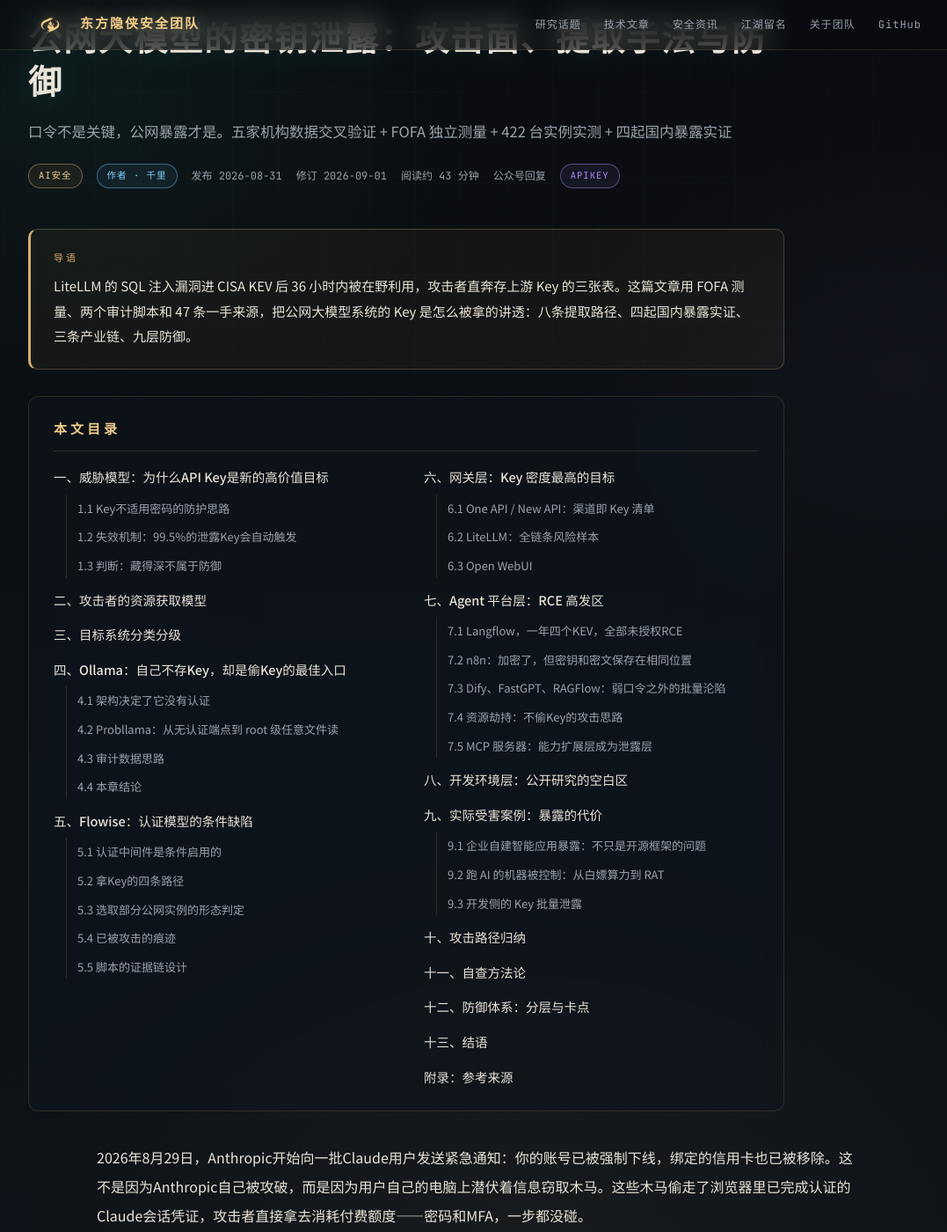
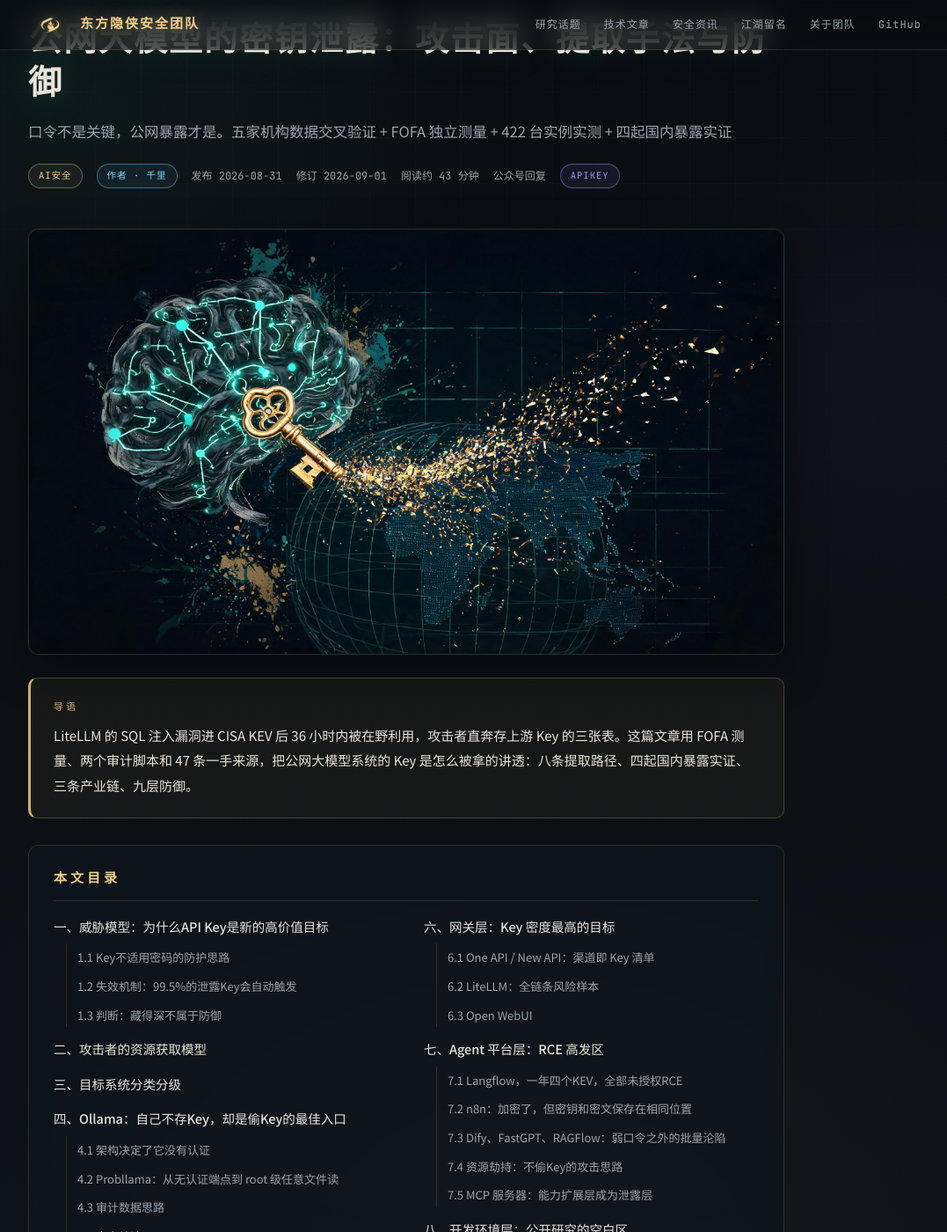
Before and after one commit to EastSword/EastSword.github.io, a Jekyll site: the page built from _articles/llm-api-key-leak.md, in a window 1280 px wide and 1400 px high, scrolled down 212 px. Shown: the whole window at 88% size, without its empty margins (100-1177 px from the left). Built offline with Jekyll 4.4.1, drawn with Linux system fonts in a browser that asks for light colours; comment, search, counter and statistics services are not loaded.

Commit message:
新增文章封面图：llm-api-key-leak 水墨赛博风封面，文章页挂载 + og:image 分享卡

```diff
--- a/_articles/llm-api-key-leak.md
+++ b/_articles/llm-api-key-leak.md
@@ -11,6 +11,7 @@
 author: "千里"
 tags: ["AI 安全", "云安全", "API Key", "检测工程"]
 keyword: APIKEY
+cover: /assets/images/llm-api-key-leak/cover.jpg
 toc:
   - id: ch01
     title: "一、威胁模型：为什么API Key是新的高价值目标"
--- a/_layouts/article.html
+++ b/_layouts/article.html
@@ -23,6 +23,12 @@
         {% endif %}
       </div>
     </div>
+
+    {% if page.cover %}
+    <figure class="article-cover">
+      <img src="{{ page.cover | relative_url }}" alt="{{ page.title | escape }} 封面">
+    </figure>
+    {% endif %}
 
     {% if page.abstract %}
     <div class="article-abstract">
--- a/_layouts/default.html
+++ b/_layouts/default.html
@@ -4,7 +4,17 @@
   <meta charset="UTF-8">
   <meta name="viewport" content="width=device-width, initial-scale=1.0">
   <title>{% if page.title %}{{ page.title }} · {{ site.title }}{% else %}{{ site.title }}{% endif %}</title>
-  <meta name="description" content="{{ site.description }}">
+  <meta name="description" content="{{ page.abstract | default: site.description | strip_newlines | truncate: 200 }}">
+  {% if page.cover %}
+  <meta property="og:type" content="article">
+  <meta property="og:title" content="{{ page.title | escape }}">
+  <meta property="og:description" content="{{ page.abstract | default: site.description | strip_newlines | truncate: 200 }}">
+  <meta property="og:image" content="{{ page.cover | absolute_url }}">
+  <meta name="twitter:card" content="summary_large_image">
+  <meta name="twitter:title" content="{{ page.title | escape }}">
+  <meta name="twitter:description" content="{{ page.abstract | default: site.description | strip_newlines | truncate: 200 }}">
+  <meta name="twitter:image" content="{{ page.cover | absolute_url }}">
+  {% endif %}
   <link rel="stylesheet" href="{{ '/assets/style.css' | relative_url }}">
   <link rel="icon" type="image/x-icon" href="{{ '/assets/favicon.ico' | relative_url }}">
 </head>
--- a/assets/style.css
+++ b/assets/style.css
@@ -1037,6 +1037,19 @@
 .article { padding: 40px 0 30px; }
 .article-hero { max-width: 860px; }
 .article-hero h1 { font-size: clamp(26px, 4vw, 38px); }
+.article-cover {
+  max-width: 860px;
+  margin: 26px 0 0;
+  border: 1px solid var(--line);
+  border-radius: 12px;
+  overflow: hidden;
+  box-shadow: 0 18px 48px rgba(0, 0, 0, 0.45), 0 0 0 1px rgba(61, 232, 201, 0.06);
+}
+.article-cover img {
+  display: block;
+  width: 100%;
+  height: auto;
+}
 .article-abstract {
   max-width: 860px;
   margin: 26px 0 0;
--- a/scripts/articles.json
+++ b/scripts/articles.json
@@ -15,6 +15,7 @@
         "检测工程"
       ],
       "keyword": "APIKEY",
+      "cover": "/assets/images/llm-api-key-leak/cover.jpg",
       "img_dir": "文章配图",
       "abstract": "LiteLLM 的 SQL 注入漏洞进 CISA KEV 后 36 小时内被在野利用，攻击者直奔存上游 Key 的三张表。这篇文章用 FOFA 测量、两个审计脚本和 47 条一手来源，把公网大模型系统的 Key 是怎么被拿的讲透：八条提取路径、四起国内暴露实证、三条产业链、九层防御。"
     }
--- a/scripts/publish_article.py
+++ b/scripts/publish_article.py
@@ -192,6 +192,8 @@
     fm.append(f"tags: [{tags}]")
     if cfg.get("keyword"):
         fm.append(f"keyword: {cfg['keyword']}")
+    if cfg.get("cover"):
+        fm.append(f"cover: {cfg['cover']}")
     fm.append("toc:")
     for ch in toc:
         fm.append(f"  - id: {ch['id']}")
```
Also changed, not shown: assets/images/llm-api-key-leak/cover.jpg (added).
